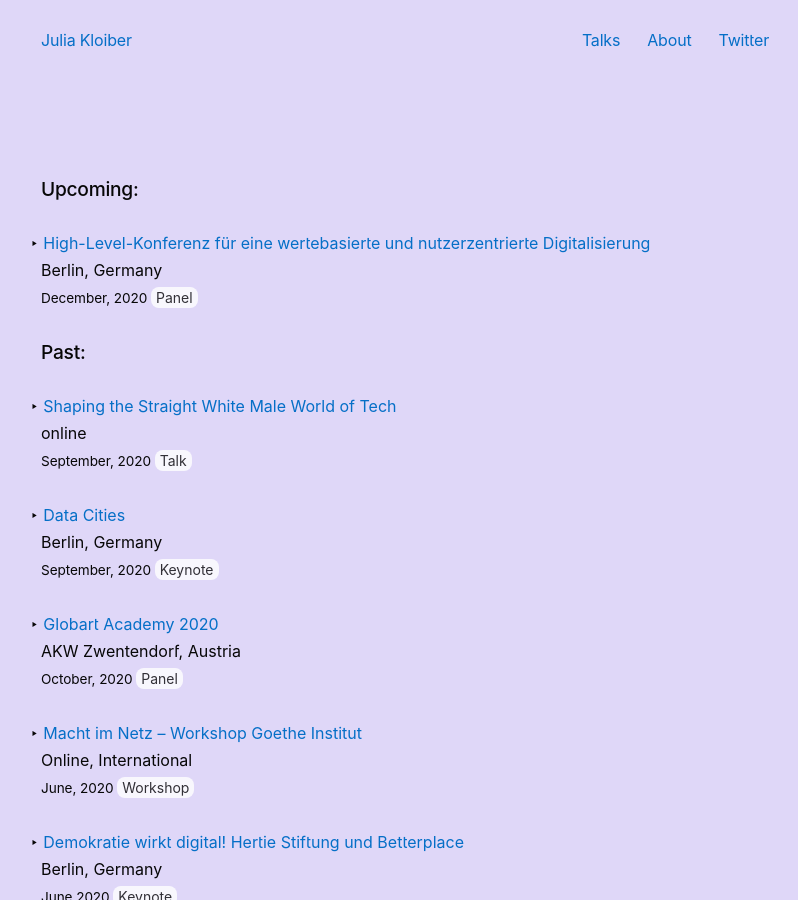
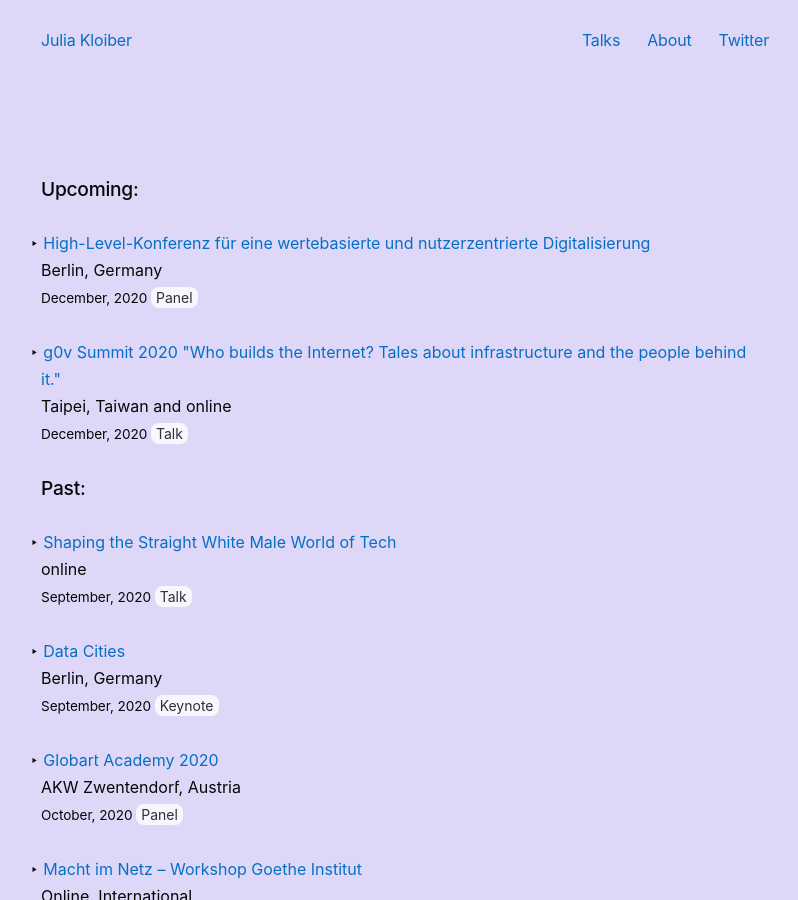
Before and after one commit to juliakloiber/juliakloiber.github.io, a Jekyll site: the page built from talks.html, in a window 1280 px wide and 900 px high. Shown: the whole window, without its empty margins (235-1033 px from the left). Built offline with Jekyll 4.4.1, drawn with Linux system fonts in a browser that asks for light colours; some web fonts are replaced.

Commit message:
g0v talk added

```diff
--- a/talks.html
+++ b/talks.html
@@ -31,6 +31,18 @@ title: Talks
           December, 2020
         </time>
         <span class="tag talk">Panel</span>
+    </li>
+</ul>
+
+<ul>
+    <li>
+        <a href="https://summit.g0v.tw/2020/en/agenda/2020-12-05/5f0dd9c960d627285b6b14e7">g0v Summit 2020 "Who builds the Internet? Tales about infrastructure and the people behind it."</a>
+        <br>
+        Taipei, Taiwan and online<br>
+        <time>
+          December, 2020
+        </time>
+        <span class="tag talk">Talk</span>
     </li>
 </ul>
 
```
